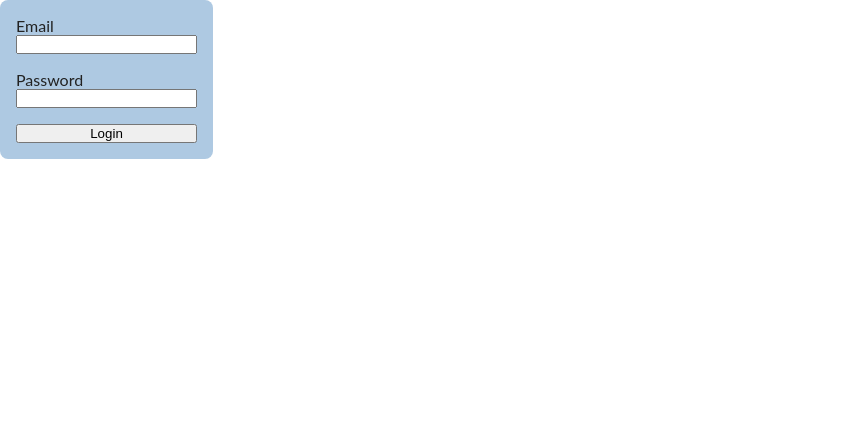
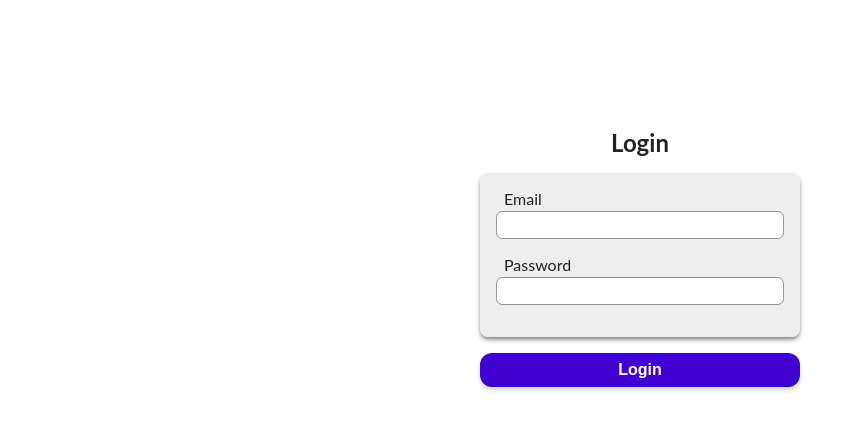
Before and after one commit to SEPT-MEDS/bookaroo, a React (Create React App) app in the folder frontend/: page /login in a window 1280 px wide. Shown: the top 430 px of the page, without its empty margins (0-865 px from the left). Built offline with nearby package versions, Linux system fonts and the light colour scheme.

Commit message:
Update form to use theme and improve layout

```diff
--- a/frontend/src/pages/LoginPage/LoginPage.js
+++ b/frontend/src/pages/LoginPage/LoginPage.js
@@ -1,7 +1,7 @@
 import React from 'react'
 import { useForm } from 'react-hook-form'
 
-import { Container, Form, InputContainer } from './loginPageStyle'
+import { Container, Form, InputContainer, Heading, FieldsContainer } from './loginPageStyle'
 
 const LoginPage = () => {
   const {register, handleSubmit, formState: { errors } } = useForm()
@@ -10,6 +10,8 @@ const LoginPage = () => {
 
   return <Container>
     <Form onSubmit={handleSubmit(onSubmit)}>
+      <Heading>Login</Heading>
+      <FieldsContainer>
         <InputContainer>
           <label>Email</label>
           <input type='email' {...register('email', { required: true })} />
@@ -20,6 +22,7 @@ const LoginPage = () => {
           <input type='password' {...register('password', { required: true })} />
           {errors.password && 'This field is required'}
         </InputContainer>
+      </FieldsContainer>
       <input type='submit' value='Login' />
     </Form>
   </Container>
--- a/frontend/src/pages/LoginPage/loginPageStyle.js
+++ b/frontend/src/pages/LoginPage/loginPageStyle.js
@@ -1,20 +1,67 @@
 import styled from 'styled-components'
 
 export const Container = styled.div`
-  width: max-content;
-  padding: 1em;
-
-  background: #AEC9E2;
-  border-radius: .5rem;
+  display: grid;
+  align-items: center;
+  justify-items: center;
+  padding-top: 7em;
 `
 
 export const Form = styled.form`
   display: grid;
+  gap: 1em;
+  width: max-content;
+  padding: 1em;
+
+  border-radius: .5rem;
+
+  input {
+    padding: .4em;
+    border-radius: .4rem;
+    border: 1px solid #959595;
+  }
+
+  input[type=submit] {
+    padding: .5em;
+    box-shadow: 0px 3px 5px -1px #00000040;
+    border: none;
+    background: ${p => p.theme.primary};
+    color: white;
+    border-radius: .75rem;
+    font-size: 1rem;
+    font-weight: bold;
+
+    &:hover {
+      background: white;
+      color: ${p => p.theme.primary};
+      border: 2px solid ${p => p.theme.primary};
+      cursor: pointer;
+    }
+  }
+`
+
+export const FieldsContainer = styled.div`
+  display: grid;
   grid-template-columns: 1fr;
+  padding: 1em;
+  border-radius: .5rem;
+  box-shadow: 0px 3px 5px -1px #00000096;
+  min-width: 20em;
+
+  background: ${p => p.theme.backgroundSecondary};
 `
 
 export const InputContainer = styled.div`
   display: grid;
   grid-template-columns: 1fr;
   margin-bottom: 1em;
+  gap: .2em;
+
+  label {
+    margin-left: .5em;
+  }
 `
+
+export const Heading = styled.h2`
+  text-align: center;
+`
```
Lines whose indentation alone changed are shown as unchanged.
